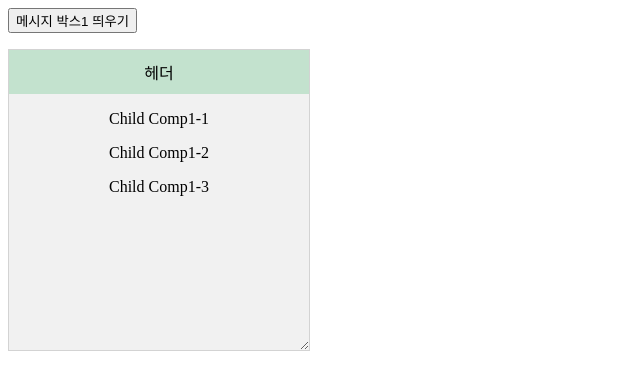
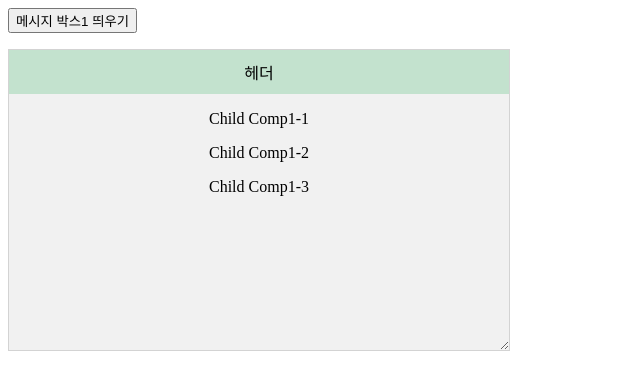
Before and after one commit to YunKul-Lee/flexible-box, a Vue app: page / in a window 1280 px wide. Both pictures are taken after a click on the button "메시지 박스1 띄우기". Shown: the top 390 px of the page, without its empty margins (0-640 px from the left). Built offline with nearby package versions, Linux system fonts and the light colour scheme; the HTML template or start-up script is replaced by a standard one.

Commit message:
메시지 박스 width / height props 처리

```diff
--- a/src/App.vue
+++ b/src/App.vue
@@ -21,7 +21,7 @@ function toggleButton2() {
   <div>
     <button @click="toggleButton">메시지 박스1 띄우기</button>
     <p />
-    <flexible-box v-if="toggle" :contents="ChildComp1"></flexible-box>
+    <flexible-box v-if="toggle" :contents="ChildComp1" :width="500"></flexible-box>
     <p />
     <button @click="toggleButton2">메시지 박스2 띄우기</button>
     <p />
--- a/src/components/FlexibleBox.vue
+++ b/src/components/FlexibleBox.vue
@@ -1,14 +1,31 @@
 <script setup lang="ts">
-import {type Component, onMounted, useTemplateRef} from "vue";
+import {type Component, onMounted, ref, useTemplateRef} from "vue";
 
-const flexibleOptions = defineProps<{
-  contents: Component;
-}>()
+const flexibleOptions = withDefaults(defineProps<{
+  contents: Component
+  width?: number
+  height?: number
+}>(), {
+  width: 300,
+  height: 300,
+})
+
+// const flexibleOptions = defineProps<{
+//   contents: Component;
+//   width: number;
+//   height: number;
+// }>()
 
 const boxContainer = useTemplateRef('box-container')
+const customTheme = ref({
+  defaultWidth: `${flexibleOptions.width}px`,
+  defaultHeight: `${flexibleOptions.height}px`
+})
 
 onMounted(() => {
   if(boxContainer.value) dragElement(boxContainer.value)
+
+  console.log(customTheme.value.defaultWidth)
 })
 
 /**
@@ -48,6 +65,7 @@ function dragElement(el: HTMLElement) {
     document.onmousemove = null
   }
 }
+
 </script>
 
 <template>
@@ -70,8 +88,8 @@ function dragElement(el: HTMLElement) {
   /* resize */
   min-width: 250px;
   min-height: 250px;
-  width: 300px;
-  height: 300px;
+  width: v-bind("customTheme.defaultWidth");
+  height: v-bind("customTheme.defaultHeight");
   overflow: hidden;
   resize: both;
 }
```
